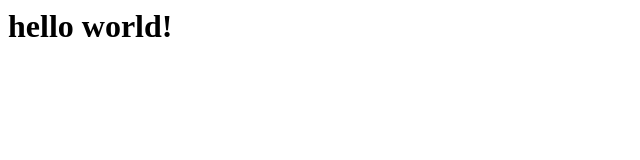
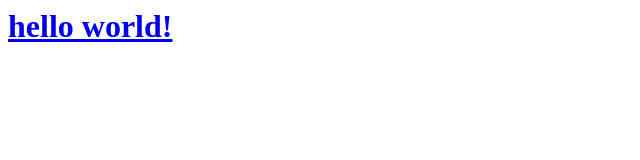
Before and after one commit to chmio/chmio.github.io, a plain HTML site: page index.html in a window 1280 px wide. Shown: the whole page, without its empty margins (0-640 px from the left). Drawn offline with Linux system fonts and the light colour scheme.

Commit message:
Update index.html

```diff
--- a/index.html
+++ b/index.html
@@ -1 +1 @@
-<h1>hello world!</h1>
+<a href="www.chhmio.xyz"><h1>hello world!</h1></a>
```
